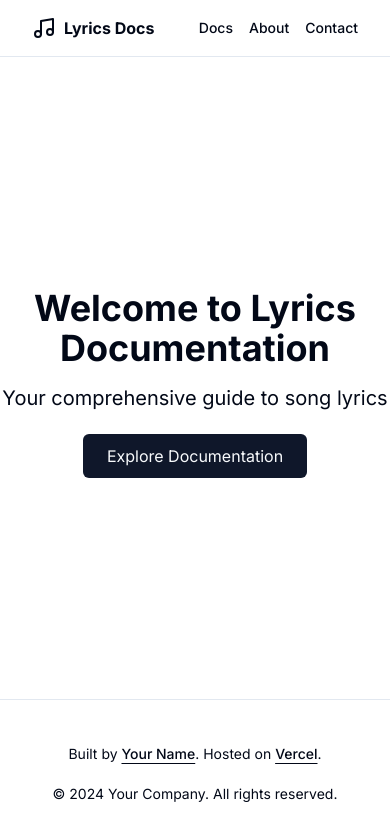
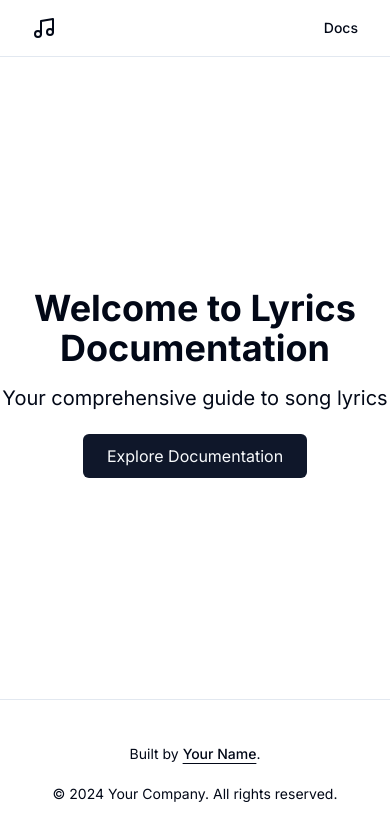
Before and after one commit to neil-jay/with-joyful-lips-next-js, a Next.js app: page / in a window 390 px wide. Shown: the top 840 px of the page. Built offline with nearby package versions, Linux system fonts and the light colour scheme.

Commit message:
Fixed minor bugs

```diff
--- a/app/docs/layout.tsx
+++ b/app/docs/layout.tsx
@@ -1,10 +1,13 @@
 'use client'
 
+import { useState, useEffect } from 'react'
 import Link from "next/link"
 import { usePathname } from "next/navigation"
 import { Input } from "@/components/ui/input"
+import { Button } from "@/components/ui/button"
 import { Header } from "@/components/Header"
 import { Footer } from "@/components/Footer"
+import { Menu, X } from 'lucide-react'
 
 const sidebarItems = [
   {
@@ -50,13 +53,29 @@ export default function DocsLayout({
   children: React.ReactNode
 }) {
   const pathname = usePathname()
+  const [sidebarOpen, setSidebarOpen] = useState(false)
+  const [isMobile, setIsMobile] = useState(false)
+
+  useEffect(() => {
+    const checkMobile = () => {
+      setIsMobile(window.innerWidth < 768)
+      if (window.innerWidth >= 768) {
+        setSidebarOpen(true)
+      }
+    }
+    checkMobile()
+    window.addEventListener('resize', checkMobile)
+    return () => window.removeEventListener('resize', checkMobile)
+  }, [])
+
+  const toggleSidebar = () => setSidebarOpen(!sidebarOpen)
 
   return (
     <div className="flex min-h-screen flex-col">
       <Header />
       <div className="flex flex-1">
-        <aside className="w-64 border-r bg-background">
-          <div className="sticky top-14 h-[calc(100vh-3.5rem)] overflow-y-auto p-4">
+        <aside className={`${sidebarOpen ? 'block' : 'hidden'} md:block fixed md:sticky top-14 z-30 h-[calc(100vh-3.5rem)] w-64 overflow-y-auto border-r bg-background transition-all duration-300`}>
+          <div className="p-4">
             <div className="relative mb-4">
               <span className="absolute left-2.5 top-2.5 text-muted-foreground">🔍</span>
               <Input
@@ -80,6 +99,7 @@ export default function DocsLayout({
                         className={`block rounded-md px-2 py-1 text-sm transition-colors hover:bg-muted ${
                           pathname === item.href ? 'bg-muted font-medium text-foreground' : 'text-foreground/70'
                         }`}
+                        onClick={() => isMobile && setSidebarOpen(false)}
                       >
                         {item.title}
                       </Link>
@@ -90,8 +110,19 @@ export default function DocsLayout({
             </nav>
           </div>
         </aside>
-        <main className="flex-1 overflow-y-auto">
+        <main className="flex-1 overflow-y-auto md:ml-64">
           <div className="container max-w-3xl py-6 lg:py-10">
+            {isMobile && (
+              <Button
+                onClick={toggleSidebar}
+                className="mb-4 md:hidden"
+                variant="outline"
+                size="icon"
+              >
+                {sidebarOpen ? <X className="h-4 w-4" /> : <Menu className="h-4 w-4" />}
+                <span className="sr-only">Toggle Sidebar</span>
+              </Button>
+            )}
             {children}
           </div>
         </main>
--- a/components/Footer.tsx
+++ b/components/Footer.tsx
@@ -15,15 +15,6 @@ export function Footer() {
             >
               Your Name
             </a>
-            . Hosted on{' '}
-            <a
-              href="https://vercel.com"
-              target="_blank"
-              rel="noreferrer"
-              className="font-medium underline underline-offset-4"
-            >
-              Vercel
-            </a>
             .
           </p>
         </div>
--- a/components/Header.tsx
+++ b/components/Header.tsx
@@ -7,16 +7,16 @@ export function Header() {
       <div className="container flex h-14 items-center">
         <Link href="/" className="flex items-center space-x-2">
           <Music className="h-6 w-6" />
-          <span className="font-bold">Lyrics Docs</span>
+          <span className="font-bold hidden sm:inline-block">Lyrics Docs</span>
         </Link>
         <nav className="ml-auto flex items-center space-x-4">
           <Link href="/docs/introduction" className="text-sm font-medium transition-colors hover:text-primary">
             Docs
           </Link>
-          <Link href="/about" className="text-sm font-medium transition-colors hover:text-primary">
+          <Link href="/about" className="text-sm font-medium transition-colors hover:text-primary hidden sm:inline-block">
             About
           </Link>
-          <Link href="/contact" className="text-sm font-medium transition-colors hover:text-primary">
+          <Link href="/contact" className="text-sm font-medium transition-colors hover:text-primary hidden sm:inline-block">
             Contact
           </Link>
         </nav>
```
